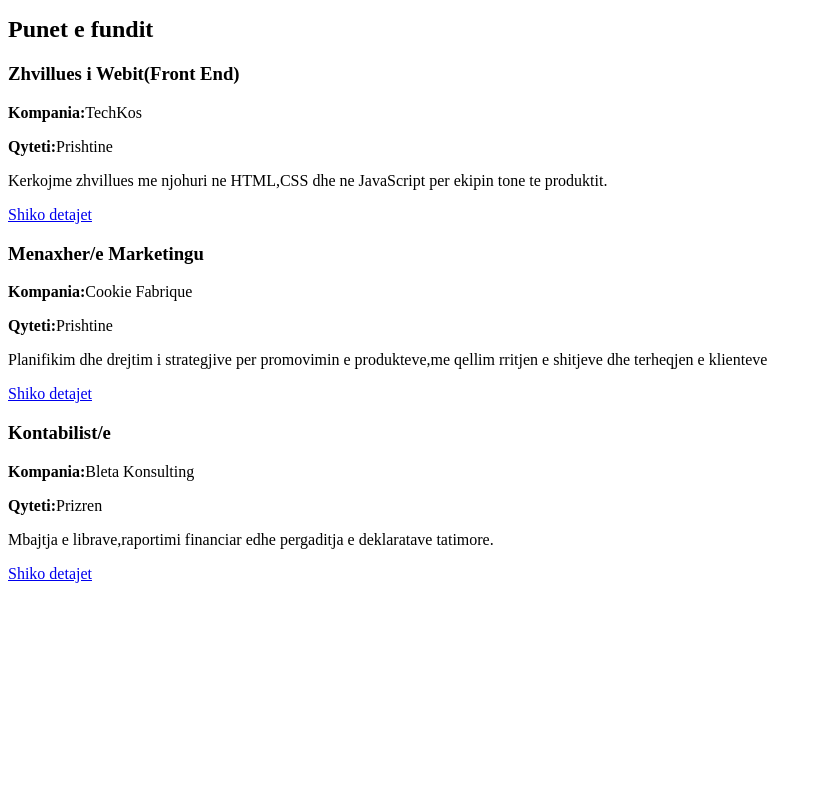
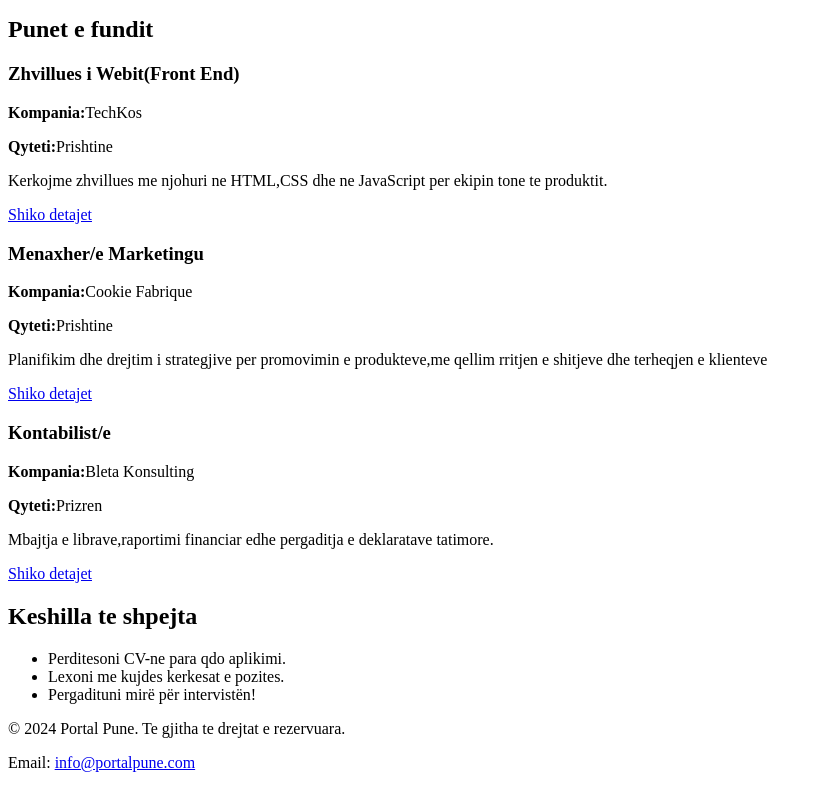
Before and after one commit to aulona-talla/PortalPune-AulonaTalla-ErionaBeha, a plain HTML site: page index.html in a window 1280 px wide. Shown: the part 535-1323 px from the top of the page, without its empty margins (0-822 px from the left). Before the commit the page ends 1134 px from the top, so only its background shows below. Drawn offline with Linux system fonts and the light colour scheme.

Commit message:
Shtuar seksioni "Keshilla te shpejta" dhe përditësuar footer-in në index.html.(Email)

```diff
--- a/index.html
+++ b/index.html
@@ -74,6 +74,18 @@
           <p><a href="punet.html">Shiko detajet</a></p>
         </article>
       </section>
+      <aside>
+        <h2>Keshilla te shpejta</h2>
+        <ul>
+          <li>Perditesoni CV-ne para qdo aplikimi.</li>
+          <li>Lexoni me kujdes kerkesat e pozites.</li>
+          <li>Pergadituni mirë për intervistën!</li>
+        </ul>
+      </aside>
     </main>
+    <footer>
+      <p>&copy; 2024 Portal Pune. Te gjitha te drejtat e rezervuara.</p>
+      <p>Email: <a href="mailto:info@portalpune.com">info@portalpune.com</a></p>
+    </footer>
   </body>
 </html>
```
